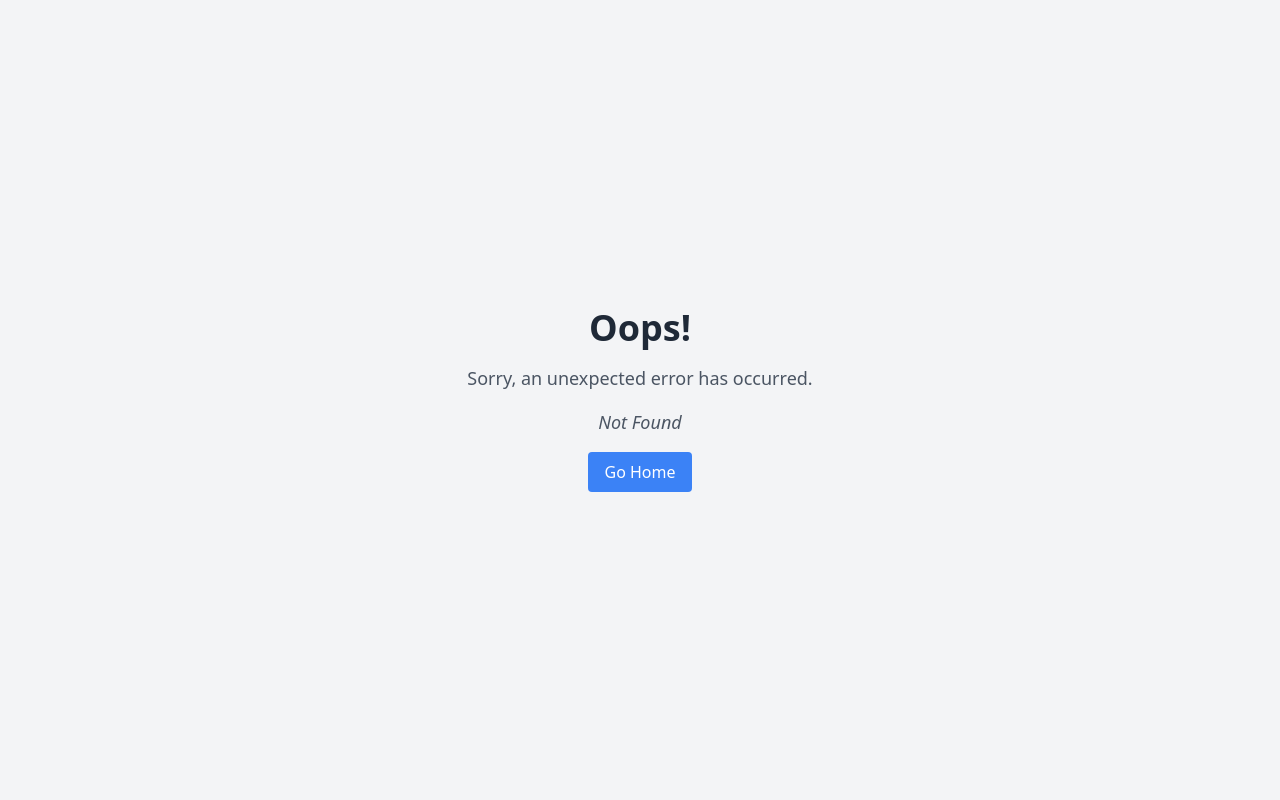
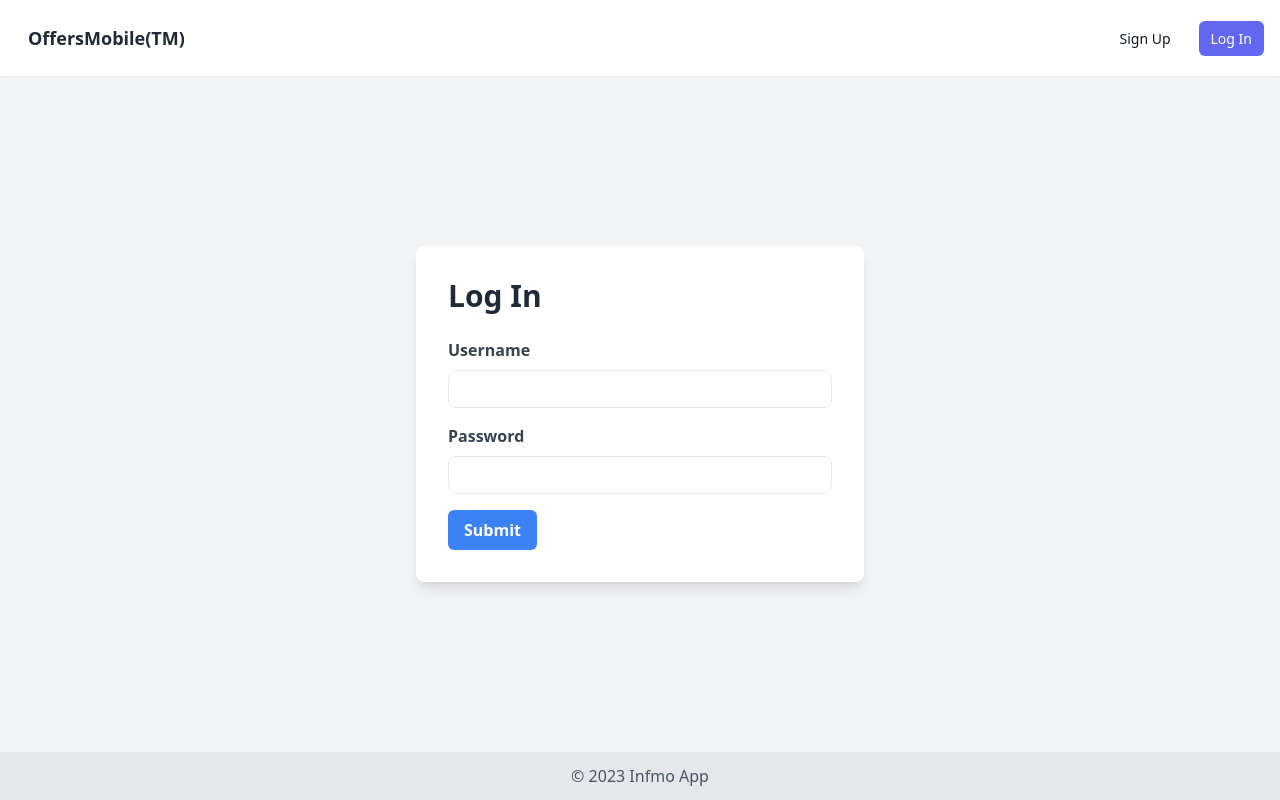
Before and after one commit to ryanfchase/infmo-offers-v1, a React (Create React App) app in the folder frontend/: page /login in a window 1280 px wide. Before the commit this address had no page. Built offline with nearby package versions, Linux system fonts and the light colour scheme.

Commit message:
login form implemented

```diff
--- a/frontend/src/App.js
+++ b/frontend/src/App.js
@@ -4,6 +4,7 @@ import HomePage from "./pages/HomePage";
 import Root from "./pages/Root";
 import ErrorPage from "./pages/ErrorPage";
 import SignupForm from "./components/SignupForm";
+import LoginForm from "./components/LoginForm";
 import "./index.css"
 
 const router = createBrowserRouter([
@@ -19,6 +20,10 @@ const router = createBrowserRouter([
       {
         path: "/signup",
         element: <SignupForm />,
+      },
+      {
+        path: "/login",
+        element: <LoginForm />,
       }
     ]
   }
--- /dev/null
+++ b/frontend/src/components/LoginForm.js
@@ -0,0 +1,82 @@
+import { useForm } from "react-hook-form";
+import FormEntry from "./FormEntry";
+
+const LoginForm = () => {
+  const loginUser = async ({userName, password}) => {
+    try {
+      const response = await fetch("http://localhost:3000/api/v1/login", {
+        method: "POST",
+        headers: {
+          "Content-Type": "application/json",
+        },
+        body: JSON.stringify({
+          user: {
+            user_name: userName,
+            password: password,
+          },
+        }),
+      });
+      if (!response.ok) {
+        throw new Error(response.statusText);
+      }
+      const data = await response.json();
+      console.log("response from server: ", data);
+    } catch (error) {
+      console.log(
+        "There was a problem with the login operation: error: ",
+        error
+      );
+    }
+  };
+
+  const {
+    register,
+    handleSubmit,
+    formState: { errors },
+  } = useForm({ mode: "onBlur" });
+
+  const registerOptions = {
+    userName: {
+      required: "Username is required",
+    },
+    password: {
+      required: "Password is required",
+    }
+
+  }
+
+  return (
+      <div className="bg-white rounded-lg shadow-lg p-8">
+      <h1 className="text-3xl font-bold text-gray-800 mb-6">Log In</h1>
+
+      <form onSubmit={handleSubmit(loginUser)}>
+        <FormEntry
+          register={register}
+          label="Username"
+          name="userName"
+          options={registerOptions.userName}
+          error={errors.userName}
+        />
+
+        <FormEntry
+          register={register}
+          label="Password"
+          name="password"
+          type="password"
+          options={registerOptions.password}
+          error={errors.password}
+        />
+
+        <div className="flex items-center justify-between">
+          <input
+            className="bg-blue-500 text-white font-bold py-2 px-4 rounded-md btn-sm"
+            type="submit"
+          ></input>
+        </div>
+      </form>
+    </div>
+
+  );
+};
+
+export default LoginForm;
--- a/frontend/src/components/SignupForm.js
+++ b/frontend/src/components/SignupForm.js
@@ -3,7 +3,7 @@ import FormEntry from "./FormEntry";
 import { differenceInCalendarYears } from "date-fns";
 
 const SignupFormV1 = () => {
-  const signupUser = ({
+  const signupUser = async ({
     userName,
     firstName,
     lastName,
@@ -11,7 +11,8 @@ const SignupFormV1 = () => {
     gender,
     password,
   }) => {
-    fetch("http://localhost:3000/api/v1/signup", {
+    try {
+      const response = await fetch("http://localhost:3000/api/v1/signup", {
         method: "POST",
         headers: {
           "Content-Type": "application/json",
@@ -26,23 +27,20 @@ const SignupFormV1 = () => {
             password: password,
           },
         }),
-    })
-      .then((response) => {
+      });
       if (!response.ok) {
         throw new Error(response.statusText);
       }
-        return response.json();
-      })
-      .then((data) => {
+      const data = await response.json();
       console.log("response from server: ", data);
-      })
-      .catch((error) => {
+    } catch (error) {
       console.log(
-          "There was a problem with the fetch operation: error: ",
+        "There was a problem with the signup operation: error: ",
         error
       );
-      });
+    }
   };
+
   const {
     register,
     handleSubmit,
@@ -116,8 +114,10 @@ const SignupFormV1 = () => {
       required: true,
       defaultValue: "",
       validate: (v) => {
-        return v !== "noselect" || "You must pick one of the available options.";
-      }
+        return (
+          v !== "noselect" || "You must pick one of the available options."
+        );
+      },
     },
     password: {
       required: "Password is required",
--- a/frontend/src/pages/Root.js
+++ b/frontend/src/pages/Root.js
@@ -20,10 +20,10 @@ const Root = () => {
             </li>
             <li>
               <Link
-                to="/signin"
+                to="/login"
                 className="px-3 py-2 text-sm font-medium text-white bg-indigo-500 rounded-md hover:bg-indigo-700"
               >
-                Sign In
+                Log In
               </Link>
             </li>
           </ul>
--- a/frontend/tailwind.config.js
+++ b/frontend/tailwind.config.js
@@ -1,11 +1,18 @@
 /** @type {import('tailwindcss').Config} */
+
+const defaultTheme = require('tailwindcss/defaultTheme');
+
 module.exports = {
   content: [
     "./src/**/*.js",
     "./pages/**/*.js",
   ],
   theme: {
-    extend: {},
+    extend: {
+      fontFamily: {
+        sans: ["Inter var", ...defaultTheme.fontFamily.sans],
+      }
+    },
   },
   plugins: [],
 }
```
Lines whose indentation alone changed are shown as unchanged.
